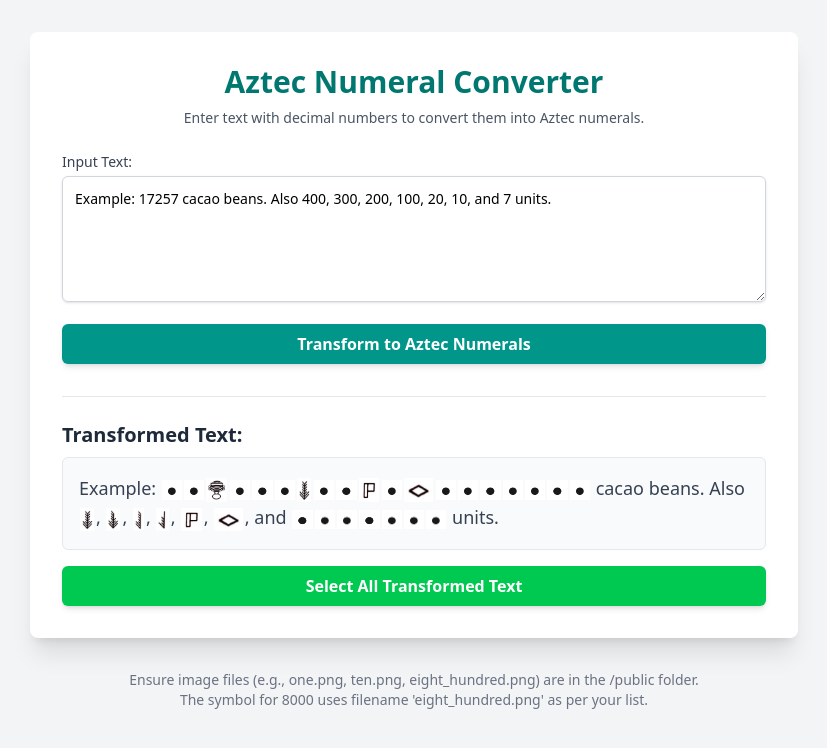
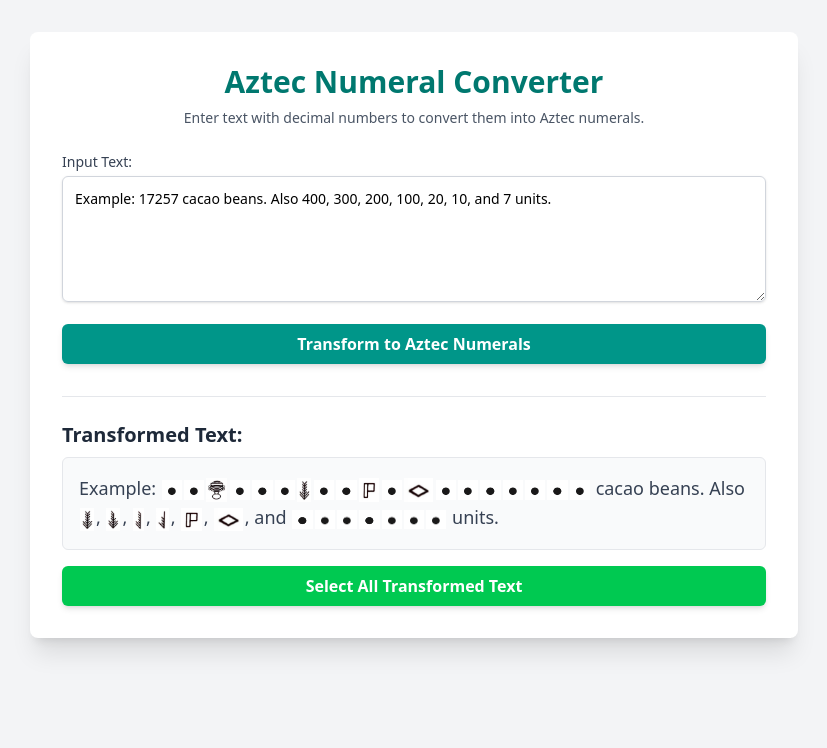
Before and after one commit to alaztetik/aztec-number-system, a Next.js app: page / in a window 1280 px wide. Shown: the top 748 px of the page, without its empty margins (226-1053 px from the left). Built offline with nearby package versions, Linux system fonts and the light colour scheme.

Commit message:
remove unnecessary footer element

```diff
--- a/src/app/page.tsx
+++ b/src/app/page.tsx
@@ -208,16 +208,6 @@ export default function AztecConverterPage() {
           </div>
         )}
       </div>
-      <footer className="mt-8 text-center text-sm text-gray-500">
-        <p>
-          Ensure image files (e.g., one.png, ten.png, eight_hundred.png) are in
-          the /public folder.
-        </p>
-        <p>
-          The symbol for 8000 uses filename &apos;eight_hundred.png&apos; as per
-          your list.
-        </p>
-      </footer>
     </div>
   );
 }
```
